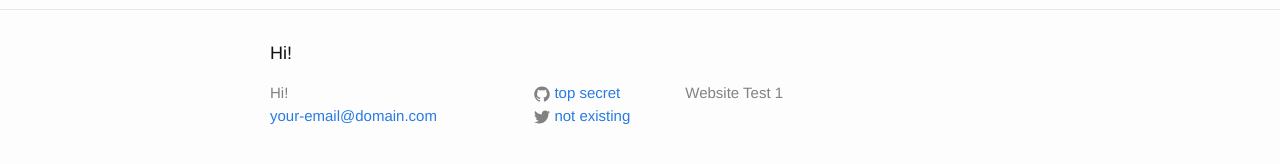
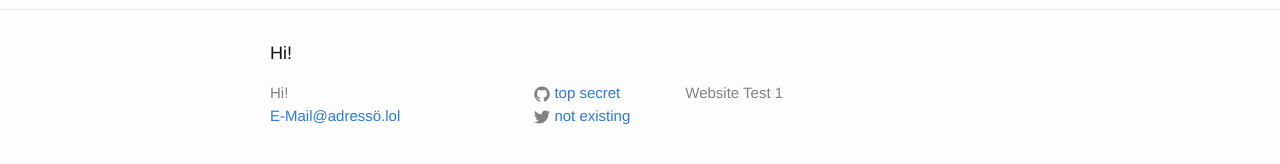
Before and after one commit to Rocketwork/Rocketwork.github.io, a Jekyll site: the page built from about.md, in a window 1280 px wide. Shown: the part 341-505 px from the top of the page. Built offline with Jekyll 4.4.1, drawn with Linux system fonts in a browser that asks for light colours.

Commit message:
Update _config.yml

```diff
--- a/_config.yml
+++ b/_config.yml
@@ -7,7 +7,7 @@
 
 # Site settings
 title: Hi!
-email: your-email@domain.com
+email: E-Mail@adressö.lol
 description: > # this means to ignore newlines until "baseurl:"
   Website Test 1
 baseurl: "" # the subpath of your site, e.g. /blog
```
